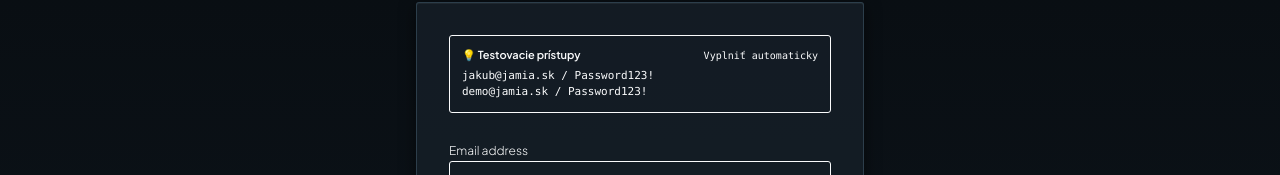
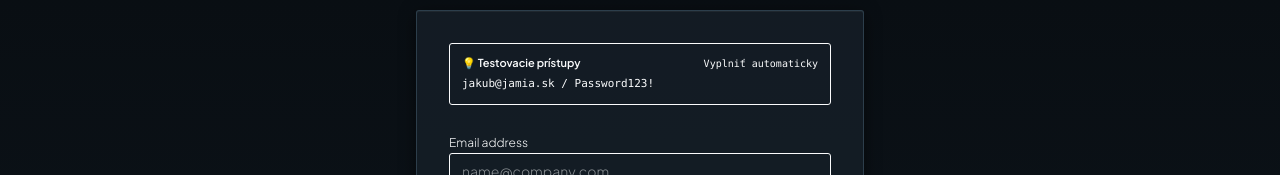
Before and after one commit to HosakSK/logobook-jamia, a Next.js app: page /login in a window 1280 px wide. Shown: the part 288-463 px from the top of the page. Built offline with nearby package versions, Linux system fonts and the light colour scheme; no server answers; what pocketbase would draw is missing.

Commit message:
chore(auth): display only primary test user jakub@jamia.sk on login screen

```diff
--- a/app/(marketing)/login/page.tsx
+++ b/app/(marketing)/login/page.tsx
@@ -129,7 +129,6 @@ export default function LoginPage() {
               </div>
               <div className="text-[11px] text-muted-foreground flex flex-col gap-0.5 font-mono">
                 <div>jakub@jamia.sk / Password123!</div>
-                <div>demo@jamia.sk / Password123!</div>
               </div>
             </div>
 
```
